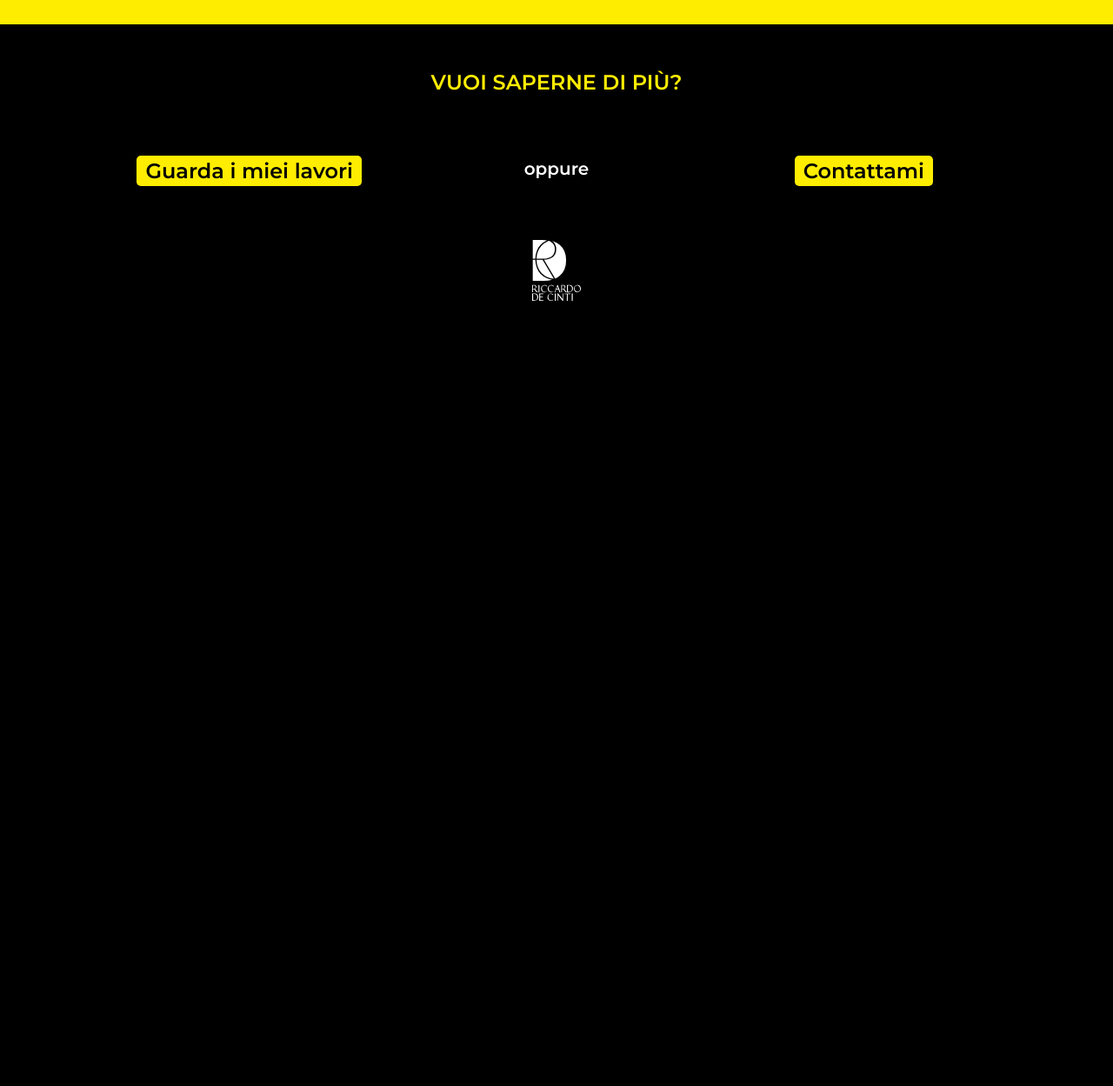
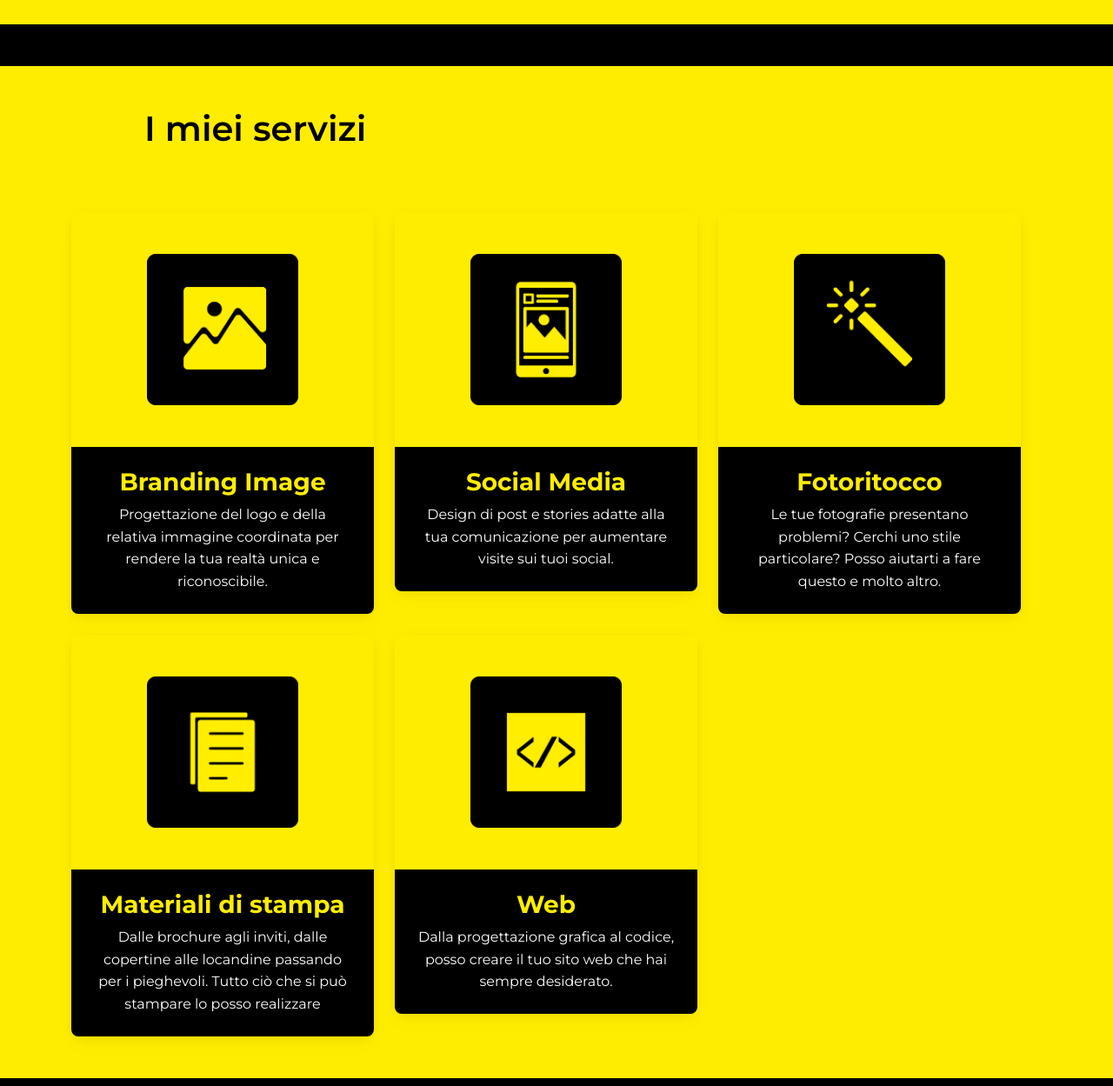
Before and after one commit to elfacvndo/elfacvndo.github.io, a website: page index.html in a window 1280 px wide. Shown: the part 1391-2640 px from the top of the page at 87% size. Before the commit the page ends 1785 px from the top, so only its background shows below. Drawn offline with Linux system fonts and the light colour scheme.

Commit message:
aggiunta la sezione Servizi con relativa voce nella navbar

```diff
--- a/index.html
+++ b/index.html
@@ -41,6 +41,7 @@
               <div class="collapse navbar-collapse ms-5 mt-2 menu" id="navbarNavAltMarkup">
                 <div class="navbar-nav ms-lg-5">
                   <a class="nav-link mx-lg-5 active " aria-current="page" href="/index.html#about">About</a>
+                  <a class="nav-link mx-lg-5" aria-current="page" href="/index.html#servizi">Servizi</a>
                   <a class="nav-link mx-lg-5" href="/portfolio.html">Portfolio</a>
                   <a class="nav-link mx-lg-5 " href="/contatti.html">Contatti</a>
                 </div>
@@ -368,6 +369,80 @@
       </div>
       </div>
 
+
+
+
+       <!--I MIEI SERVIZI-->
+    <div class="about container-fluid py-5 px-2 my-5 mx-auto bg-primary text-secondary h-auto" id="servizi">
+      <div class="container">
+        <div class="row">
+          <div class="col-lg-9 col-md-9 col-sm-4 mb-3 px-5 ms-5"><h1>I miei servizi</h1></div>
+          <div class="row row-cols-1 row-cols-md-3 g-4">
+            <div class="col">
+              <div class="card bg-primary">
+                <img class="bg-primary w-50 m-auto my-5" src="/img/png/brand.png" alt="brand-service">
+                <div class="card-body bg-secondary text-white">
+                  <h3 class="card-title text-center fw-bold text-primary">Branding Image</h3>
+                  <p class="card-text text-center">
+                    Progettazione del logo e della relativa immagine coordinata per rendere la tua realtà
+                    unica e riconoscibile.
+                  </p>
+                </div>
+              </div>
+            </div>
+            <div class="col">
+              <div class="card bg-primary">
+                <img class="bg-primary w-50 m-auto my-5" src="/img/png/social.png" alt="social-media">
+                <div class="card-body bg-secondary text-white">
+                  <h3 class="card-title text-center fw-bold text-primary">Social Media</h3>
+                  <p class="card-text text-center">
+                    Design di post e stories adatte alla tua comunicazione per aumentare visite sui tuoi social.
+                  </p>
+                </div>
+              </div>
+            </div>
+            <div class="col">
+              <div class="card bg-primary">
+                <img class="bg-primary w-50 m-auto my-5" src="/img/png/retouch.png" alt="fotoritocco">
+                <div class="card-body bg-secondary text-white">
+                  <h3 class="card-title text-center fw-bold text-primary">Fotoritocco</h3>
+                  <p class="card-text text-center">
+                    Le tue fotografie presentano problemi? Cerchi uno stile particolare? Posso aiutarti a fare
+                    questo e molto altro.
+                  </p>
+                </div>
+              </div>
+            </div>
+            <div class="col">
+              <div class="card bg-primary">
+                <img class="bg-primary w-50 m-auto my-5" src="/img/png/stampa.png" alt="foglio-stampa">
+                <div class="card-body bg-secondary text-white">
+                  <h3 class="card-title text-center fw-bold text-primary">Materiali di stampa</h3>
+                  <p class="card-text text-center">
+                    Dalle brochure agli inviti, dalle copertine alle locandine passando per i pieghevoli. Tutto ciò che si può
+                    stampare lo posso realizzare
+                  </p>
+                </div>
+              </div>
+            </div>
+            <div class="col">
+              <div class="card bg-primary">
+                <img class="bg-primary w-50 m-auto my-5" src="/img/png/web-design.png" alt="web-design">
+                <div class="card-body bg-secondary text-white">
+                  <h3 class="card-title text-center fw-bold text-primary">Web</h3>
+                  <p class="card-text text-center">
+                    Dalla progettazione grafica al codice, posso creare il tuo sito web che hai sempre desiderato.
+                  </p>
+                </div>
+              </div>
+            </div>
+          </div>
+
+        </div>
+      </div>
+      </div>
+
+
       <div class="container calltoaction">
         <div class="container">
           <div class="row text-center mb-5">
--- a/src/scss/mdb.free.scss
+++ b/src/scss/mdb.free.scss
@@ -146,6 +146,12 @@ body {
 
 }
 
+.far-address-card {
+    width: 500px;
+    height: auto;
+    background-color: $secondary;
+}
+
 .icon-nav-social {
     background-color: $primary;
     padding: 2px 12px;
@@ -227,7 +233,7 @@ a:hover{
 
 .about {
 
-    height: 1300px;
+    height: 1200px;
 
     .tab-pane {
         height: 700px;
```
Also changed, not shown: contatti.html (+3 -2 lines), portfolio.html (+3 -2 lines), img/png/brand.png (added), img/png/retouch.png (added), img/png/social.png (added), img/png/stampa.png (added), img/png/web-design.png (added), src/css/mdb.free.min.css.
